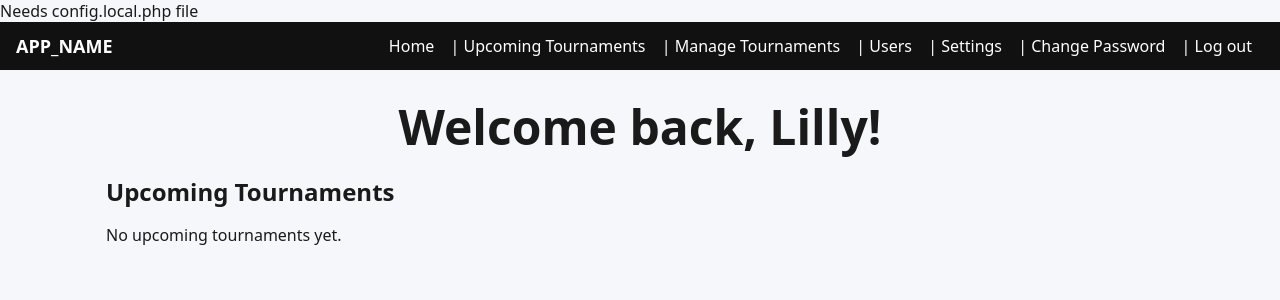
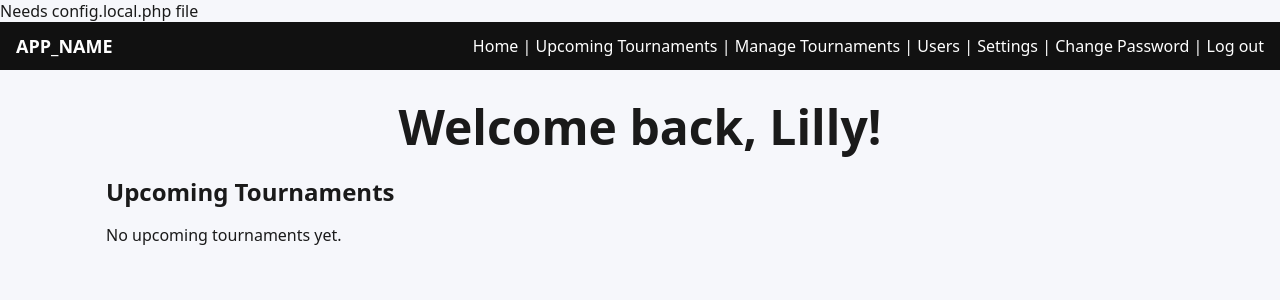
Before and after one commit to FriendlyNeighborhoodHacker/tournaments, a PHP site: page /index.php in a window 1280 px wide. Shown: the top 300 px of the page. Run offline with PHP 8.4, Linux system fonts and the light colour scheme; a user stored in the database is signed in; data comes from the database, SQL or seed files in the repository; data that the repository does not hold is empty; some libraries are stand-ins or nearby versions.

Commit message:
fix formatting issue in menu with margin-right

```diff
--- a/styles.css
+++ b/styles.css
@@ -1,7 +1,7 @@
 *{box-sizing:border-box}body{font-family:system-ui,-apple-system,Segoe UI,Roboto,Arial,sans-serif;margin:0;background:#f6f7fb;color:#1a1a1a}
 header{display:flex;justify-content:space-between;align-items:center;padding:12px 16px;background:#111;color:#fff}
 header h1{font-size:18px;margin:0}
-nav a{color:#fff;margin-right:12px;text-decoration:none}
+nav a{color:#fff;text-decoration:none}
 main{max-width:1100px;margin:24px auto;padding:0 16px}
 .grid{display:grid;grid-template-columns:repeat(auto-fit,minmax(280px,1fr));gap:16px}
 .card{background:#fff;border-radius:14px;box-shadow:0 4px 12px rgba(0,0,0,.06);padding:16px}
```
